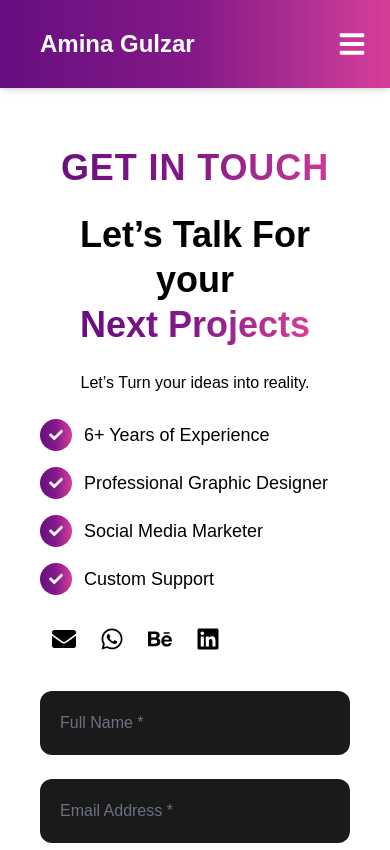
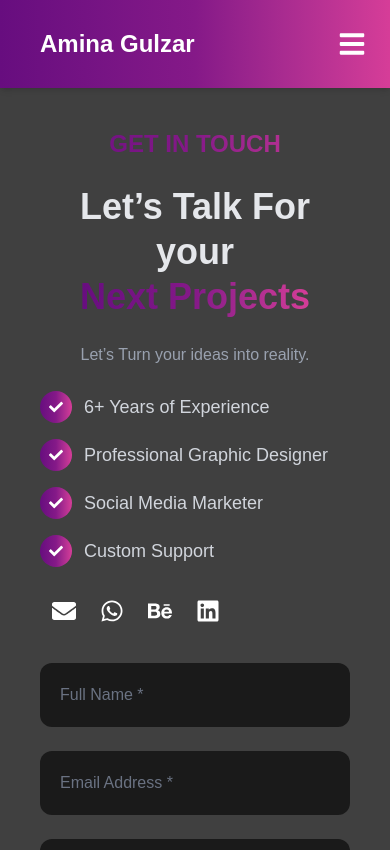
Before and after one commit to hassan-qureshii/Client-portfolio, a React (Vite) app: page /contact in a window 390 px wide. Shown: the top 850 px of the page. Built offline with nearby package versions, Linux system fonts and the light colour scheme.

Commit message:
add animated gradient background and mobile icon color styling

```diff
--- a/src/pages/Contact.tsx
+++ b/src/pages/Contact.tsx
@@ -2,6 +2,7 @@ import Header from "../components/Header/Header";
 import { useState } from "react";
 import { motion } from "framer-motion";
 import { FaCheck, FaEnvelope, FaWhatsapp, FaBehance, FaLinkedin } from "react-icons/fa";
+import Footer from '../components/Footer'
 
 const Contact: React.FC = () => {
   const [fullName, setFullName] = useState("");
@@ -11,7 +12,7 @@ const Contact: React.FC = () => {
   const [message, setMessage] = useState("");
 
   const handleSendWhatsApp = () => {
-    const phoneNumber = "+923349313075"; // replace with your number
+    const phoneNumber = "+923349313075";
     const text = `Hello, my name is ${fullName}.
 Email: ${email}
 Phone: ${phone}
@@ -26,7 +27,7 @@ Message: ${message}`;
     <div className="w-full min-h-screen bg-white">
       <Header />
 
-      <div className="max-w-[100rem] mx-auto px-10 py-10 md:py-20 grid md:grid-cols-[35%_55%] gap-10 md:bg-black/80 rounded-xl mt-5 md:mt-20">
+      <div className="max-w-[100rem] mx-auto px-10 py-10 md:py-20 grid md:grid-cols-[35%_55%] gap-10 bg-black/75 rounded-none md:rounded-xl  md:my-20">
 
         {/* LEFT SECTION */}
         <motion.div
@@ -35,18 +36,18 @@ Message: ${message}`;
           transition={{ duration: 0.6 }}
           className="space-y-6"
         >
-          <h3 className="md:text-sm font-bold text-center md:text-start uppercase tracking-wide md:text-gray-300 text-4xl md:text-5xl font-extrabold bg-gradient-to-r from-[#670D7F] via-[#851988] to-[#D63D98] bg-clip-text text-transparent">
+          <h3 className="md:text-sm font-semibold text-center md:text-start uppercase md:text-gray-300 text-2xl bg-gradient-to-r from-[#670D7F] via-[#851988] to-[#D63D98] bg-clip-text text-transparent">
             Get In Touch
           </h3>
 
-          <h1 className="text-4xl text-center md:text-left font-bold leading-tight md:text-white">
+          <h1 className="text-4xl text-center md:text-left font-bold leading-tight text-gray-200">
             Let’s Talk For your <br />
             <span className="bg-gradient-to-r from-[#670D7F] via-[#851988] to-[#D63D98] bg-clip-text text-transparent">
               Next Projects
             </span>
           </h1>
 
-          <p className="md:text-gray-400 text-center md:text-start">
+          <p className="text-gray-400 text-center md:text-start">
             Let’s Turn your ideas into reality.
           </p>
 
@@ -62,7 +63,7 @@ Message: ${message}`;
                 <span className="w-8 h-8 rounded-full bg-gradient-to-r from-[#670D7F] via-[#851988] to-[#D63D98] flex items-center justify-center">
                   <FaCheck className="text-white text-sm" />
                 </span>
-                <p className="md:text-gray-300 text-lg">{item}</p>
+                <p className="text-gray-300 text-lg">{item}</p>
               </div>
             ))}
           </div>
@@ -70,16 +71,16 @@ Message: ${message}`;
           {/* Social Links */}
           <div className="flex gap-6 mt-8 text-2xl mx-3 md:mx-5">
             <a href="mailto:reshamjan046@gmail.com" target="_blank" rel="noopener noreferrer" >
-              <FaEnvelope className="text-black md:text-white"/>
+              <FaEnvelope className="text-white"/>
             </a>
             <a href="https://wa.me/923349313075" target="_blank" rel="noopener noreferrer" >
-              <FaWhatsapp className="text-black md:text-white" />
+              <FaWhatsapp className="text-white" />
             </a>
             <a href="https://www.behance.net/AminaGulzar" target="_blank" rel="noopener noreferrer" >
-              <FaBehance className="text-black md:text-white" />
+              <FaBehance className="text-white" />
             </a>
             <a href="https://www.linkedin.com/in/amina-gulzar-341846284/" target="_blank" rel="noopener noreferrer" >
-              <FaLinkedin className="text-black md:text-white" />
+              <FaLinkedin className="text-white" />
             </a>
           </div>
         </motion.div>
@@ -93,7 +94,6 @@ Message: ${message}`;
         >
           <div className="grid grid-cols-1 sm:grid-cols-2 gap-6">
 
-            {/* Full Name */}
             <input
               type="text"
               placeholder="Full Name *"
@@ -102,7 +102,6 @@ Message: ${message}`;
               className="bg-[#1a1a1a] p-5 rounded-xl w-full outline-none text-white placeholder-gray-500 focus:ring-2 focus:ring-[#D63D98] transition"
             />
 
-            {/* Email */}
             <input
               type="email"
               placeholder="Email Address *"
@@ -111,7 +110,6 @@ Message: ${message}`;
               className="bg-[#1a1a1a] p-5 rounded-xl w-full outline-none text-white placeholder-gray-500 focus:ring-2 focus:ring-[#D63D98] transition"
             />
 
-            {/* Phone */}
             <input
               type="text"
               placeholder="Phone Number *"
@@ -120,7 +118,6 @@ Message: ${message}`;
               className="bg-[#1a1a1a] p-5 rounded-xl w-full outline-none text-white placeholder-gray-500 focus:ring-2 focus:ring-[#D63D98] transition"
             />
 
-            {/* Subject */}
             <input
               type="text"
               placeholder="Subject *"
@@ -130,7 +127,6 @@ Message: ${message}`;
             />
           </div>
 
-          {/* Message */}
           <textarea
             placeholder="Write message"
             value={message}
@@ -139,7 +135,6 @@ Message: ${message}`;
             className="bg-[#1a1a1a] p-5 rounded-xl w-full outline-none text-white placeholder-gray-500 focus:ring-2 focus:ring-[#D63D98] transition"
           />
 
-          {/* Button */}
           <motion.button
             whileHover={{ scale: 1.00 }}
             whileTap={{ scale: 0.95 }}
@@ -151,6 +146,7 @@ Message: ${message}`;
         </motion.div>
 
       </div>
+      <Footer/>
     </div>
   );
 };
```
